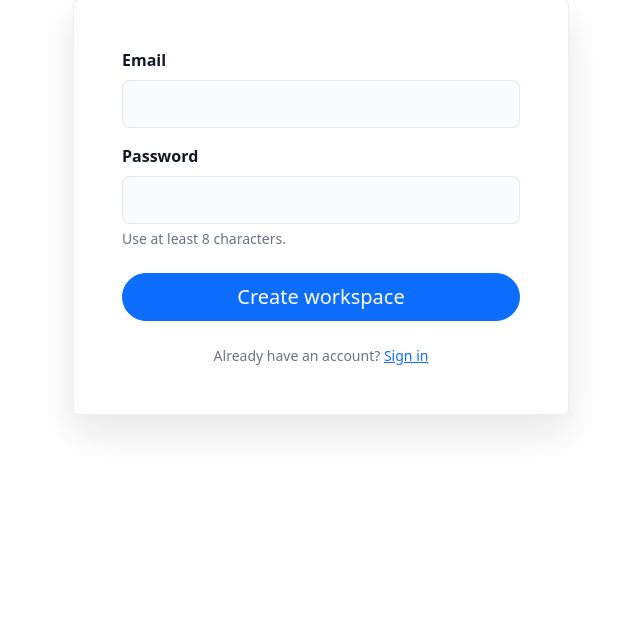
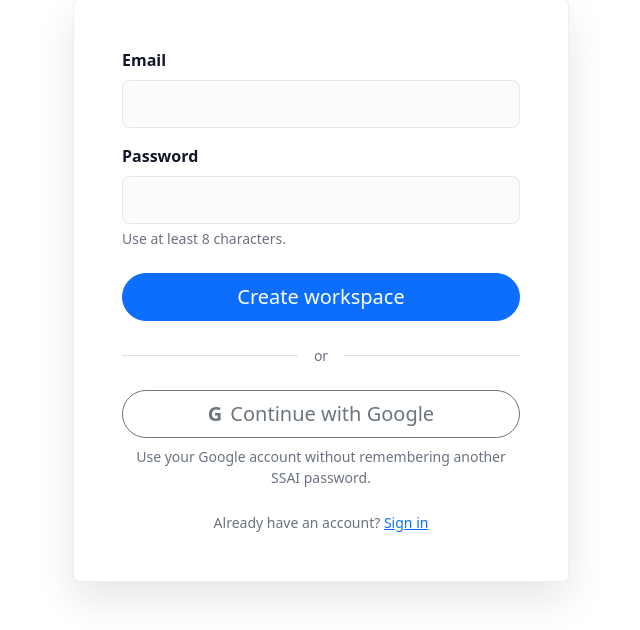
Before and after one commit to theanand108/smart_spend_AI, a Flask app: page /register in a window 1280 px wide. Shown: the part 316-946 px from the top of the page, without its empty margins (319-959 px from the left). Before the commit the page ends 747 px from the top, so only its background shows below. Run offline with Flask 3, Linux system fonts and the light colour scheme.

Commit message:
feat: add Google sign-in to existing auth page

```diff
--- a/templates/auth.html
+++ b/templates/auth.html
@@ -67,6 +67,23 @@
             {{ 'Create workspace' if mode == 'register' else 'Sign in' }}
           </button>
         </form>
+        {% if clerk_publishable_key %}
+        <div class="d-flex align-items-center gap-3 my-4 text-muted small">
+          <span class="flex-grow-1 border-top"></span>
+          <span>or</span>
+          <span class="flex-grow-1 border-top"></span>
+        </div>
+        <button
+          type="button"
+          id="clerk-google-button"
+          class="btn btn-outline-secondary btn-lg w-100 rounded-pill d-flex align-items-center justify-content-center gap-2"
+          data-next="{{ next or ('/get-started' if mode == 'register' else '/dashboard') }}"
+        >
+          <span aria-hidden="true" style="font-weight:700;">G</span>
+          Continue with Google
+        </button>
+        <p class="text-center text-muted small mt-2 mb-0">Use your Google account without remembering another SSAI password.</p>
+        {% endif %}
         <div class="text-center mt-4 small text-muted">
           {% if mode == 'register' %}
             Already have an account? <a href="{{ url_for('login', next=next) }}">Sign in</a>
@@ -78,4 +95,7 @@
     </div>
   </div>
 </section>
+  {% if clerk_publishable_key %}
+  <script src="{{ url_for('static', filename='clerk_auth.js') }}"></script>
+  {% endif %}
 {% endblock body %}
```
